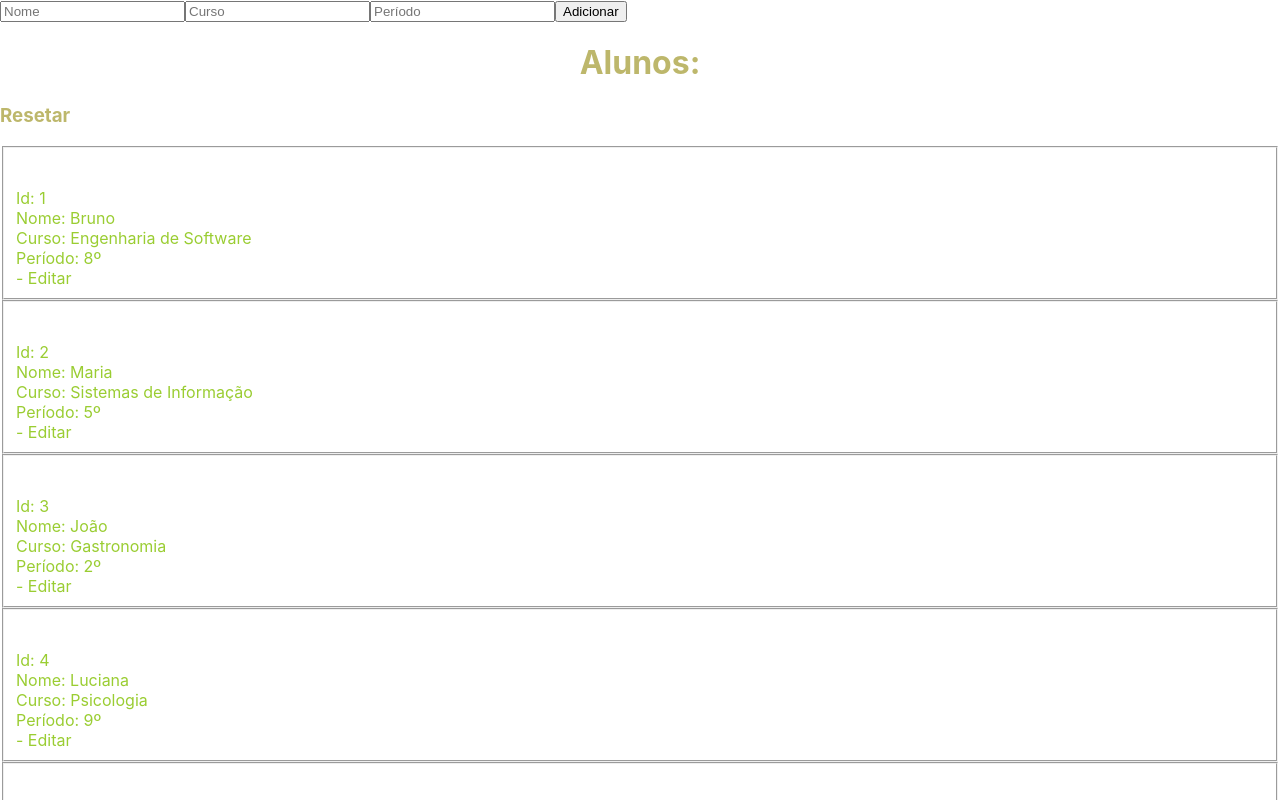
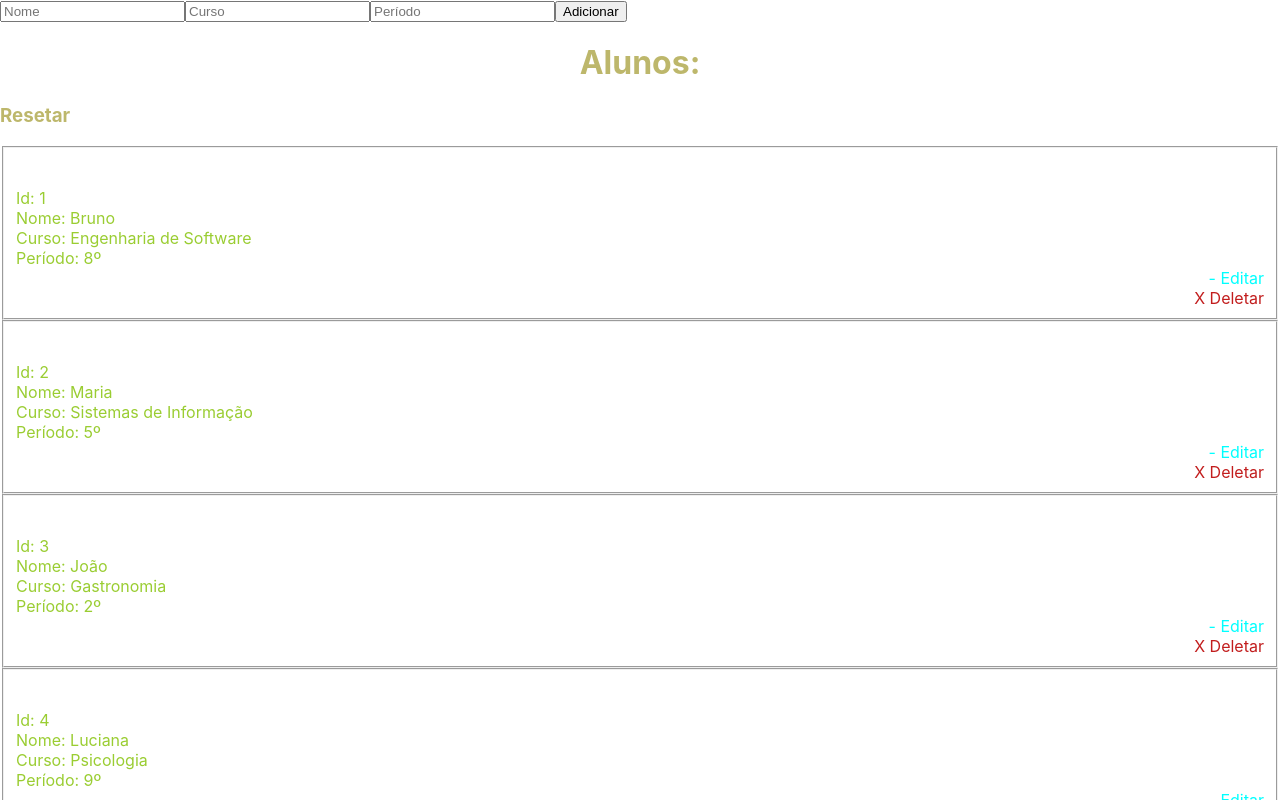
Before and after one commit to BrunoGrM/gcm-faculdade, a React (Create React App) app: page / in a window 1280 px wide. Shown: the top 800 px of the page. Built offline with nearby package versions, Linux system fonts and the light colour scheme.

Commit message:
Caso 0000005: Implementar funcionalidade de remoção do aluno

```diff
--- a/src/App.css
+++ b/src/App.css
@@ -12,3 +12,9 @@ h3 {
   text-align: left;
   color: darkkhaki;
 }
+
+.editar {
+  color: cyan;
+  float: right;
+  cursor: pointer;
+}
--- a/src/App.js
+++ b/src/App.js
@@ -45,6 +45,11 @@ const App = () => {
         setNome(aluno.nome)
         setCurso(aluno.curso)
         setPeriodo(aluno.periodo)
+    }
+
+    const deletarAluno = (id) => {
+        const listaFiltrada = alunos.filter(aluno => aluno.id !== id)
+        setAlunos(listaFiltrada)
     }
 
     const adicionarAluno = () => {
@@ -100,6 +105,7 @@ const App = () => {
                     <label>Curso: {aluno.curso}</label><br />
                     <label>Período: {aluno.periodo}</label><br/>
                     <label onClick={() => editarAluno(aluno)} className="editar">- Editar</label><br/>
+                    <label onClick={() => deletarAluno(aluno.id)} style={{color:'#c21d1d', float:'right', cursor:'pointer'}}>X Deletar</label>
                 </div>
             </fieldset>
         ))}
```
